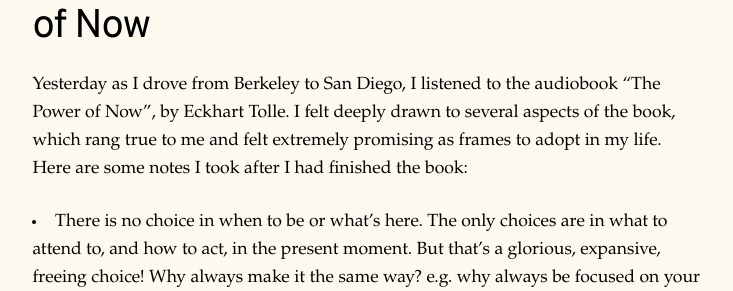
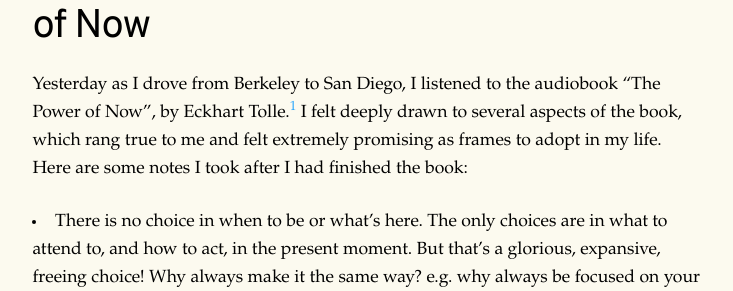
Before and after one commit to benwr/benwr.github.io, a Jekyll site: the page built from _posts/2025-12-01-notes-after-reading-the-power-of-now.md, in a window 1280 px wide and 900 px high. Shown: the part 138-429 px from the top of the window, without its empty margins (273-1006 px from the left). Built offline with Jekyll 4.4.1, drawn with Linux system fonts in a browser that asks for light colours; some web fonts are replaced; some of the changed text lies outside the part shown.

Commit message:
Credit John for the Power of Now

```diff
--- a/_posts/2025-12-01-notes-after-reading-the-power-of-now.md
+++ b/_posts/2025-12-01-notes-after-reading-the-power-of-now.md
@@ -5,7 +5,7 @@ date: December 1, 2025
 location: San Diego
 ---
 
-Yesterday as I drove from Berkeley to San Diego, I listened to the audiobook "The Power of Now", by Eckhart Tolle. I felt deeply drawn to several aspects of the book, which rang true to me and felt extremely promising as frames to adopt in my life. Here are some notes I took after I had finished the book:
+Yesterday as I drove from Berkeley to San Diego, I listened to the audiobook "The Power of Now", by Eckhart Tolle.[^1] I felt deeply drawn to several aspects of the book, which rang true to me and felt extremely promising as frames to adopt in my life. Here are some notes I took after I had finished the book:
 
 - There is no choice in when to be or what's here. The only choices are in what to attend to, and how to act, in the present moment. But that's a glorious, expansive, freeing choice! Why always make it the same way? e.g. why always be focused on your mind's plan or your memory, when there's all this other stuff here too?
 	- Your posture - Muscle tension and relaxation
@@ -33,3 +33,5 @@ Yesterday as I drove from Berkeley to San Diego, I listened to the audiobook "Th
 I did also feel somewhat repulsed by places where the book sort of "doesn't take its own advice". Like, in addition to relying somewhat on pseudoscientific / new-age-mystical ideas like "life energy" and "vibrational frequency" (which I could forgive as sort of a mark of the genre), the author repeatedly claims that *he* has finally correctly deciphered the meanings of various Christian parables, that awareness alone can stop you from getting diseases and growing old, and that humanity has a collective consciousness that is on the verge of being forced into awakening by the collective suffering of the world. All of this, I feel confident saying, is at least mostly junk. But more than that, it seems to me that it's all in opposition to the actual core teachings of the book! None of these claims are things that could be learned purely by paying attention to the present moment, observing it without judgement and being present to what is there - they all require the involvement of much more fallible processes.
 
 I talked on the phone with my parents toward the beginning of the drive, and my dad pointed out half-jokingly that it might not be a great idea to try to meditate while driving. I sort of brushed it off since I wasn't really expecting to experience anything debilitating, or really powerful in any way. But in fact I did find the book highly psychoactive. In retrospect, on the one hand he may have been totally right that this was a little unsafe. On the other hand, driving is the only time I tend to have the right conditions for listening to audiobooks, and I certainly think it was worth some unsafety in this case.
+
+[^1]: Thanks to my friend John Steidley for bringing the book to my attention
```
